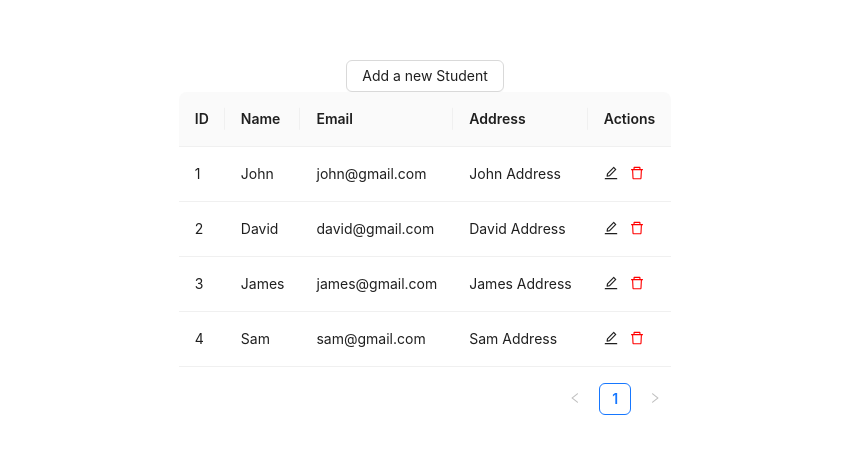
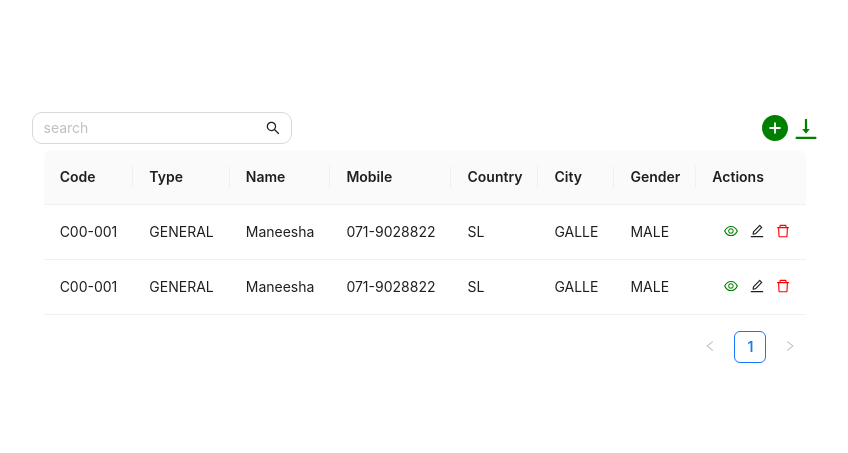
Before and after one commit to mGunawardhana/Ant-Design-React-Table-Loading, a React (Create React App) app: page / in a window 1280 px wide. Shown: the part 155-608 px from the top of the page, without its empty margins (215-1063 px from the left). Built offline with nearby package versions, Linux system fonts and the light colour scheme.

Commit message:
introducing first page ui form

```diff
--- a/src/App.css
+++ b/src/App.css
@@ -12,6 +12,8 @@
     animation: App-logo-spin infinite 20s linear;
   }
 }
+
+
 
 .App-header {
   /* background-color: #282c34; */
--- a/src/App.js
+++ b/src/App.js
@@ -1,7 +1,13 @@
 import "./App.css";
-import { Button, Table, Modal, Input } from "antd";
-import { useState } from "react";
-import { EditOutlined, DeleteOutlined } from "@ant-design/icons";
+import {Button, Input, Modal,Form,  Table} from "antd";
+import {useState} from "react";
+import {
+    DeleteOutlined,
+    EditOutlined,
+    EyeOutlined,
+    PlusCircleFilled,
+    VerticalAlignBottomOutlined,SearchOutlined
+} from "@ant-design/icons";
 
 
 function App() {
@@ -9,67 +15,79 @@ function App() {
     const [editingStudent, setEditingStudent] = useState(null);
     const [dataSource, setDataSource] = useState([
         {
-      id: 1,
-      name: "John",
-      email: "john@gmail.com",
-      address: "John Address",
-    },
-    {
-      id: 2,
-      name: "David",
-      email: "david@gmail.com",
-      address: "David Address",
-    },
-    {
-      id: 3,
-      name: "James",
-      email: "james@gmail.com",
-      address: "James Address",
-    },
-    {
-      id: 4,
-      name: "Sam",
-      email: "sam@gmail.com",
-      address: "Sam Address",
-    },
+            code: "C00-001",
+            type: "GENERAL",
+            name: "Maneesha",
+            mobile: "071-9028822",
+            country: "SL",
+            city: "GALLE",
+            gender: "MALE"
+        }, {
+            code: "C00-001",
+            type: "GENERAL",
+            name: "Maneesha",
+            mobile: "071-9028822",
+            country: "SL",
+            city: "GALLE",
+            gender: "MALE"
+        }
+
     ]);
     const columns = [
         {
             key: "1",
-      title: "ID",
-      dataIndex: "id",
+            title: "Code",
+            dataIndex: "code",
         },
         {
             key: "2",
+            title: "Type",
+            dataIndex: "type",
+        },
+        {
+            key: "3",
             title: "Name",
             dataIndex: "name",
         },
         {
-      key: "3",
-      title: "Email",
-      dataIndex: "email",
-    },
-    {
             key: "4",
-      title: "Address",
-      dataIndex: "address",
+            title: "Mobile",
+            dataIndex: "mobile",
         },
         {
             key: "5",
+            title: "Country",
+            dataIndex: "country",
+        }, {
+            key: "6",
+            title: "City",
+            dataIndex: "city",
+        }, {
+            key: "7",
+            title: "Gender",
+            dataIndex: "gender",
+        },
+        {
+            key: "8",
             title: "Actions",
             render: (record) => {
                 return (
                     <>
+                        <EyeOutlined onClick={() => {
+                            // onEditStudent(record);
+                        }} style={{color: "green", marginLeft: 12}}
+                        />
                         <EditOutlined
                             onClick={() => {
                                 onEditStudent(record);
                             }}
+                            style={{marginLeft: 12}}
                         />
                         <DeleteOutlined
                             onClick={() => {
                                 onDeleteStudent(record);
                             }}
-              style={{ color: "red", marginLeft: 12 }}
+                            style={{color: "red", marginLeft: 12}}
                         />
                     </>
                 );
@@ -103,7 +121,7 @@ function App() {
     };
     const onEditStudent = (record) => {
         setIsEditing(true);
-    setEditingStudent({ ...record });
+        setEditingStudent({...record});
     };
     const resetEditing = () => {
         setIsEditing(false);
@@ -111,8 +129,13 @@ function App() {
     };
     return (
         <div className="App">
-      <header className="App-header">
-        <Button onClick={onAddStudent}>Add a new Student</Button>
+            <header className="App-header" style={{color: "#fff"}}>
+                {/*<Button onClick={onAddStudent}>Add a new Student</Button>*/}
+                <div style={{display:"flex",marginBottom:3}}>
+                    <Input placeholder="search" suffix={<SearchOutlined />} style={{ borderRadius: 10, marginBottom: 3 }} />
+                    <PlusCircleFilled  onClick={onEditStudent} style={{color: "green", marginLeft: 470,marginBottom:3}}/>
+                    <VerticalAlignBottomOutlined style={{color: "green", marginLeft: 5}}/>
+                </div>
                 <Table columns={columns} dataSource={dataSource}></Table>
                 <Modal
                     title="Edit Student"
@@ -138,7 +161,7 @@ function App() {
                         value={editingStudent?.name}
                         onChange={(e) => {
                             setEditingStudent((pre) => {
-                return { ...pre, name: e.target.value };
+                                return {...pre, name: e.target.value};
                             });
                         }}
                     />
@@ -146,7 +169,7 @@ function App() {
                         value={editingStudent?.email}
                         onChange={(e) => {
                             setEditingStudent((pre) => {
-                return { ...pre, email: e.target.value };
+                                return {...pre, email: e.target.value};
                             });
                         }}
                     />
@@ -154,7 +177,7 @@ function App() {
                         value={editingStudent?.address}
                         onChange={(e) => {
                             setEditingStudent((pre) => {
-                return { ...pre, address: e.target.value };
+                                return {...pre, address: e.target.value};
                             });
                         }}
                     />
```
Lines whose indentation alone changed are shown as unchanged.
